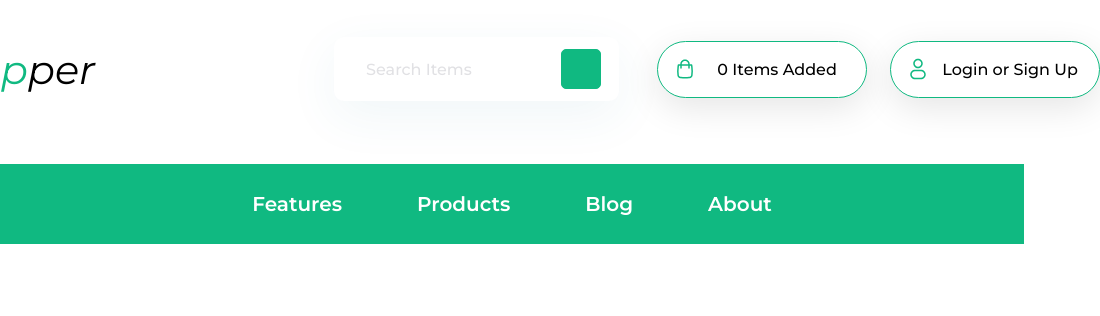
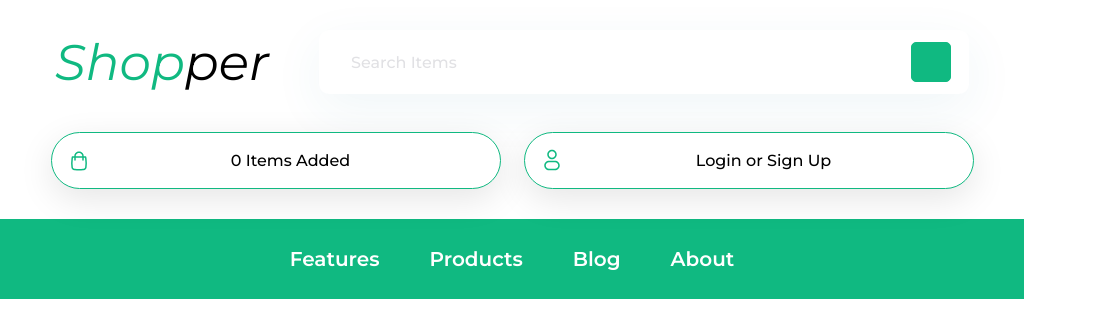
Before and after one commit to Maxim93mk/Shopper_Landing_Page, a plain HTML site: page index.html in a window 1024 px wide. Shown: the top 316 px of the page, 1100 px wide, since content can reach past the window. Drawn offline with Linux system fonts and the light colour scheme.

Commit message:
Планшетная версия header - готово

```diff
--- a/scss/media.scss
+++ b/scss/media.scss
@@ -1,61 +1,4 @@
-$background-color_1: red;
-$background-color_2: blue;
-
 /* Адаптирование под разные разрешения */
-
-/* Планшетная версия от 769px до 1140px */
-/* <!-- --------------HEADER------------------- --> */
-/* <!-- header-logo  --> */
-/* <!-- --------------MAIN------------------- --> */
-/* <!-- -------- section-latest-products --------- -->  */
-/* <!-- section-latest-products-left --> */
-/* .title_primary__h1 {
-        font-size: 62px;
-    }
-
-    .btn_buy_indent {
-        margin-top: 30px;
-    }
-
-    .products-rewiev {
-        margin-top: 50px;
-    }
-
-    .products-rewiev__p_attr {
-        left: 190px;
-    } */
-/* <!-- section-latest-products-right --> */
-/*
-    .playVideo {
-        padding-top: 70px;
-        order: 1;
-    }
-
-    .star_up {
-        display: flex;
-        justify-content: flex-start;
-        padding-top: 0;
-    }
-
-    .read-beats {
-        display: flex;
-        justify-content: center;
-        align-items: center;
-        margin: 0;
-        padding: 10px;
-        border-radius: 136px;
-        background: var(--background_earphone);
-    }
-
-    .star_down {
-        display: flex;
-        justify-content: flex-end;
-        padding-top: 0;
-    } */
-/* <!-- -------- section-featured-products --------- --> */
-/* <!-- -------- section-featured-products-left --------- --> */
-/* <!-- section-featured-products-right --> */
-
 /* Мобильная версия от 360px до 768px */
 /* <!-- --------------HEADER------------------- --> */
 /* <!-- header-logo  --> */
@@ -80,7 +23,8 @@ $background-color_2: blue;
 			}
 		}
 		.header__btns {
-			flex-direction: column;
+			flex-wrap: wrap;
+			flex-direction: row;
 			.btns_rounded {
 				max-width: 650px;
 			}
@@ -89,6 +33,7 @@ $background-color_2: blue;
 	.header-navigation {
 		flex-direction: column;
 		gap: 50px;
+		flex-wrap: wrap;
 	}
 	/* <!-- --------------MAIN------------------- --> */
 	/* <!-- -------- section-latest-products --------- -->  */
@@ -216,72 +161,36 @@ $background-color_2: blue;
 		padding: 50px;
 	}
 }
-
-// @media (min-width: 769px) and (max-width: 1140px) {
-// 	:root {
-// 		--first_main_color: violet;
-// 	}
-// 	.container {
-// 		min-width: 769px;
-// 		max-width: 1140px;
-// 		width: 100%;
-// 	}
-// 	.header-logo {
-// 		flex-direction: column;
-// 		padding: 30px;
-// 		align-items: normal;
-// 	}
-// 	.header-logo-form {
-// 		gap: 50px;
-// 		flex-wrap: wrap;
-// 	}
-// 	.header-logo__link_green {
-// 		font-size: 50px;
-// 	}
-// 	.form-search {
-// 		max-width: 650px;
-// 	}
-// 	.btns_rounded {
-// 		max-width: 650px;
-// 	}
-// 	.header-navigation {
-// 		gap: 50px;
-// 	}
-// 	.section-latest-products {
-// 		width: 100%;
-// 		padding: 30px;
-// 		flex-wrap: wrap;
-// 	}
-// 	.section-latest-products-left {
-// 		background-color: $background-color_1;
-// 	}
-// 	.section-latest-products-right {
-// 		background-color: $background-color_2;
-// 	}
-// 	.section-featured-products {
-// 		flex-direction: column;
-// 		padding: 30px;
-// 	}
-// 	.section-featured-products-left {
-// 		width: 100%;
-// 		flex-direction: column;
-// 	}
-// 	.featured-products__img {
-// 		flex-wrap: wrap;
-// 		justify-content: center;
-// 		align-items: center;
-// 	}
-// 	.featured-products__img_center {
-// 		position: static;
-// 	}
-// 	.section-featured-products-right {
-// 		width: 100%;
-// 		padding-top: 30px;
-// 	}
-// 	.section-featured-products__control {
-// 		padding-top: 35px;
-// 		flex-wrap: wrap;
-// 		justify-content: flex-start;
-// 		gap: 20px;
-// 	}
-// }
+/* Планшетная версия от 769px до 1140px */
+ @media (min-width: 769px) and (max-width: 1140px) {
+	.container {
+		min-width: 769px;
+		max-width: 1140px;
+		width: 100%;
+	}
+	.header-logo {
+		flex-direction: column;
+		padding: 30px;
+		align-items: normal;
+		&-form {
+			gap: 50px;
+			flex-wrap: wrap;
+			.header-logo__link_green {
+				font-size: 50px;
+			}
+			.form-search {
+				max-width: 650px;
+			}
+		}
+		.header__btns {
+			flex-direction: row;
+			.btns_rounded {
+				max-width: 450px;
+			}
+		}
+	}
+	.header-navigation {
+		flex-direction: row;
+		gap: 50px;
+	}
+ }
```
Also changed, not shown: css/media.css, 1 other file.
